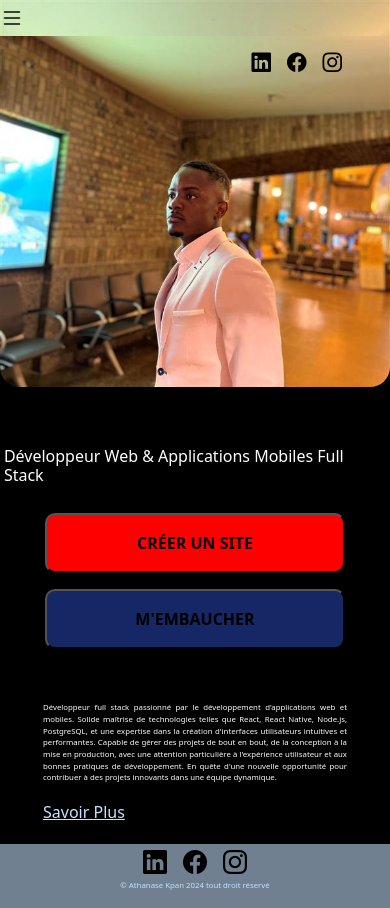
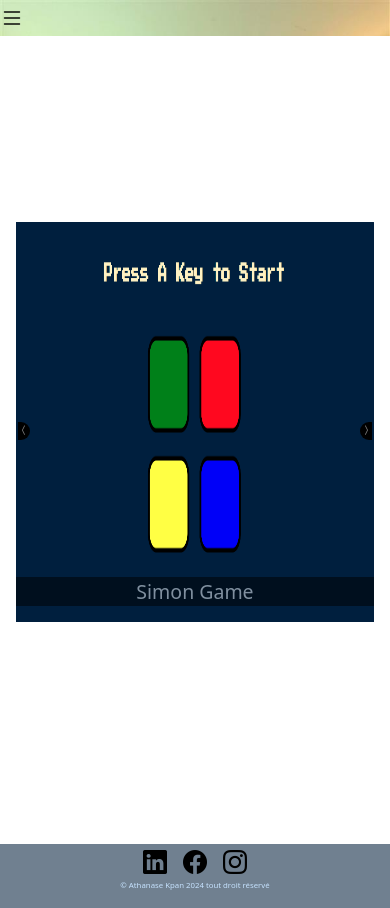
Before and after one commit to Athanase1/folio, a React (Create React App) app: page /#/projets in a window 390 px wide. Before the commit this address led to /. Built offline with nearby package versions, Linux system fonts and the light colour scheme.

Commit message:
modification commit

```diff
--- a/src/components/pages/projets.jsx
+++ b/src/components/pages/projets.jsx
@@ -1,35 +1,44 @@
-import React from "react";
+import React, { useState, useEffect } from "react";
 import "../../styles/projects.css"
 //import Carousel from "../carousel/carousel";
 import { Project } from "../../assets/data/data";
-import ActionBtns from "../action/actionsbtns";
-import Emo from "../../assets/img/emoji.jpg"
-import Pcard from "../projets/pcard";
+//import ActionBtns from "../action/actionsbtns";
+//import Emo from "../../assets/img/emoji.jpg"
+//import Pcard from "../projets/pcard";
 
 export default function Projects(){
-  const mostRecentProject = Project.reduce((latestProject, currentProject) => {
-    const latestDate = new Date(latestProject.date.split("-").reverse().join("-"));
-    const currentDate = new Date(currentProject.date.split("-").reverse().join("-"));
-    return currentDate > latestDate ? currentProject : latestProject;
-}, Project[0]);
+  const [indexcourant, setIndexCurrent] = useState(0)
+  const [isPaused, setIsPaused] = useState(false);
+  useEffect(() => {
+    if (isPaused) return;
+    const interval = setInterval(nextSlide, 5000);
+    return () => clearInterval(interval);
+  }, [isPaused]);
+  const nextSlide = () => {
+    setIndexCurrent((prevIndex) => (prevIndex + 1) % Project.length);
+  };
+  const prevSlide = () => {
+    setIndexCurrent((prevIndex) =>
+      (prevIndex - 1 + Project.length) % Project.length
+    );
+  };
+        // Défilement automatique
+    useEffect(() => {
+      const interval = setInterval(nextSlide, 5000); // Change d'image toutes les secondes
+      return () => clearInterval(interval); // Nettoie l'intervalle lorsque le composant est démonté
+    }, []);
     return (
-        <div className="Projets-container">
-          <div className="section1">
-            <div className="sous-sec1">
-              <img src={Emo} alt="Moi" />
-              <ActionBtns txt1="Tu veux un site?" txt2="M'embaucher?"/>
-            </div>
-            <div className="sous-sec2">
-              <h1>Projets le plus récent</h1>
-              <Pcard src={mostRecentProject.src} titre={mostRecentProject.titre} desc={mostRecentProject.desc} day={mostRecentProject.date} link={mostRecentProject.link}/>
-            </div>
+        <div className="Projets-container"
+        onMouseEnter={() => setIsPaused(true)}
+        onMouseLeave={() => setIsPaused(false)}
+        >
+          <div className="carou-container">
+
+           <i className="arrow prev  bi-chevron-compact-left" onClick={prevSlide}></i>
+          <img src={Project[indexcourant].src} alt={Project[indexcourant].titre} />
+          <p className="description">{Project[indexcourant].titre}</p>
+          <i className="arrow next  bi-chevron-compact-right" onClick={nextSlide}></i>
           </div>
-         <h1>Projets récents</h1>
-          <div className="projects">
-            {Project.map((item) =>(
-            <Pcard src={item.src} titre={item.titre} desc={item.desc} link={item.link} day={item.date}/>
-            ))}
-            </div>
         </div>
     )
 }
--- a/src/styles/projects.css
+++ b/src/styles/projects.css
@@ -1,160 +1,65 @@
-.section1{
-    width: 98%;
+.Projets-container{
     display: flex;
-    justify-content: space-between;
+    flex-direction: column;
+    width: 100%;
+    height: 100vh;
     align-items: center;
+    justify-content: center;
     background-color: white;
+
+}
+.carou-container{
+    width: 70%;
+    display: flex;
+    flex-direction: column;
     height: 400px;
     overflow: hidden;
-    margin: 1%;
-    padding: 1%;
-
-    border-radius: 20px;
-}
-.sous-sec1{
-    width: 30%;
-    display: flex;
-    flex-direction: column;
-    align-items: center;
-    justify-content: space-between;
-    height: 100%;
-}
-.sous-sec1 .btns{
-    width: 100% !important;
-    align-items: center !important;
-    flex-direction: column !important;
-}
-.sous-sec1 img{
-    width: 100%;
-    height: 70%;
-}
-.sous-sec2{
-
-    display: flex;
-    flex-direction: column;
-    align-items: flex-end;
-    height: 100%;
-    width: 60%;
-}
-
-.sous-sec2 .carte{
-    width: 50% !important;
+    position: relative;
 
 }
-.sous-sec2 h1{
-    color: black;
-    font-size: 2vw;
+.carou-container img{
+    width: 100%;
+    height: 100%;
+
 }
+.carou-container p{
+    position: absolute;
+    display: flex;
+    align-items: center;
+    justify-content: center;
+    bottom: 0px;
+    color: white;
+    font-size: 5vw;
+    background-color: black;
+    width: 100%;
+    opacity: 0.5;
 
-.projects{
-    width: 100%;
-    display: flex;
-    align-items: flex-start;
-    justify-content:center;
-    gap: 1rem;
-    padding: 1rem;
-    overflow: auto;
 }
+.arrow{
+    position: absolute;
+    font-size: 3vw;
+    background-color: black;
+    color: gray;
 
-.img{
-    height: 50% !important;
+    top: 50%;
+    transform: rotateY(-50%);
 }
-
+.next{
+    right: 2px;
+    border-top-left-radius: 10px;
+    border-bottom-left-radius: 10px;
+}
+.prev{
+    left: 2px;
+    border-top-right-radius: 10px;
+    border-bottom-right-radius: 10px;
+}
 @media screen and (max-width: 767px){
-    .Projets-container{
-        background-color: white;
-    }
-
-    .section1{
-        flex-direction: column-reverse;
-        height: fit-content;
-        gap: 1vh;
-        padding-top: 3rem;
-        height: fit-content !important;
-
-        background-color: white !important;
-        width: 100% ;
-    }
-    .sous-sec2 .carte{
-        min-width: 100% !important;
-        height: 100% !important;
-        border-radius: 0 !important;
-    }
-    .sous-sec2{
+    .carou-container{
         width: 100%;
-        align-items: center;
-        border-top: 4px dashed black ;
-        padding: 0;
-        height: fit-content !important;
 
     }
-    h1{
-        color: black !important;
-        margin-left: 0.5rem;
-        font-size: 3vw;
-        border-bottom: 2px solid black;
-    }
-    .sous-sec2 h1{
-        display: none;
-    }
-    .sous-sec2 .carte{
-        flex-direction: column !important;
-        background:none ;
-        position: relative !important;
-    }
-    .sous-sec2 .carte img{
-        width: 100%;
-        height: 100% !important;
-        border-radius: 0 !important;
-    }
-    .sous-sec2 .carte .card-corps{
-        bottom: 2px;
-        color: black !important;
-        font-weight: bold;
-        opacity: 2;
-
-    }
-    .sous-sec2 .carte .card-corps p{
-        font-size: 3vw !important;
-    }
-    .sous-sec2 .carte .card-corps a i{
-        color:  red;
-        font-size: 5vw !important;
-    }
-    .sous-sec2 .carte .card-corps h5{
-        color: black !important;
-    }
-
-    .sous-sec2 h1{
-
-        text-transform: uppercase;
-        font-weight: bold;
-    }
-    .sous-sec2 p{
-        font-size: 2vw;
-    }
-    .sous-sec1 .btns button{
-        border-radius: 20px !important;
-
-    }
-    .sous-sec1 .btns button:nth-child(2){
-        background-color: aquamarine;
-    }
-    .sous-sec1 .btns button:nth-child(1){
-        background-color: palevioletred;
-    }
-    .sous-sec1 .btns{
-        flex-direction: row !important;
-        width: 100% !important;
-    }
-
-    .sous-sec1 img{
-        display: none;
-    }
-    .sous-sec1{
-
+    .Projets-container{
+        padding: 1rem;
     }
 }
-@media screen and (max-width : 400px){
-
-}
```
Also changed, not shown: src/components/carousel/carousel.css (deleted, +0 -78 lines).
